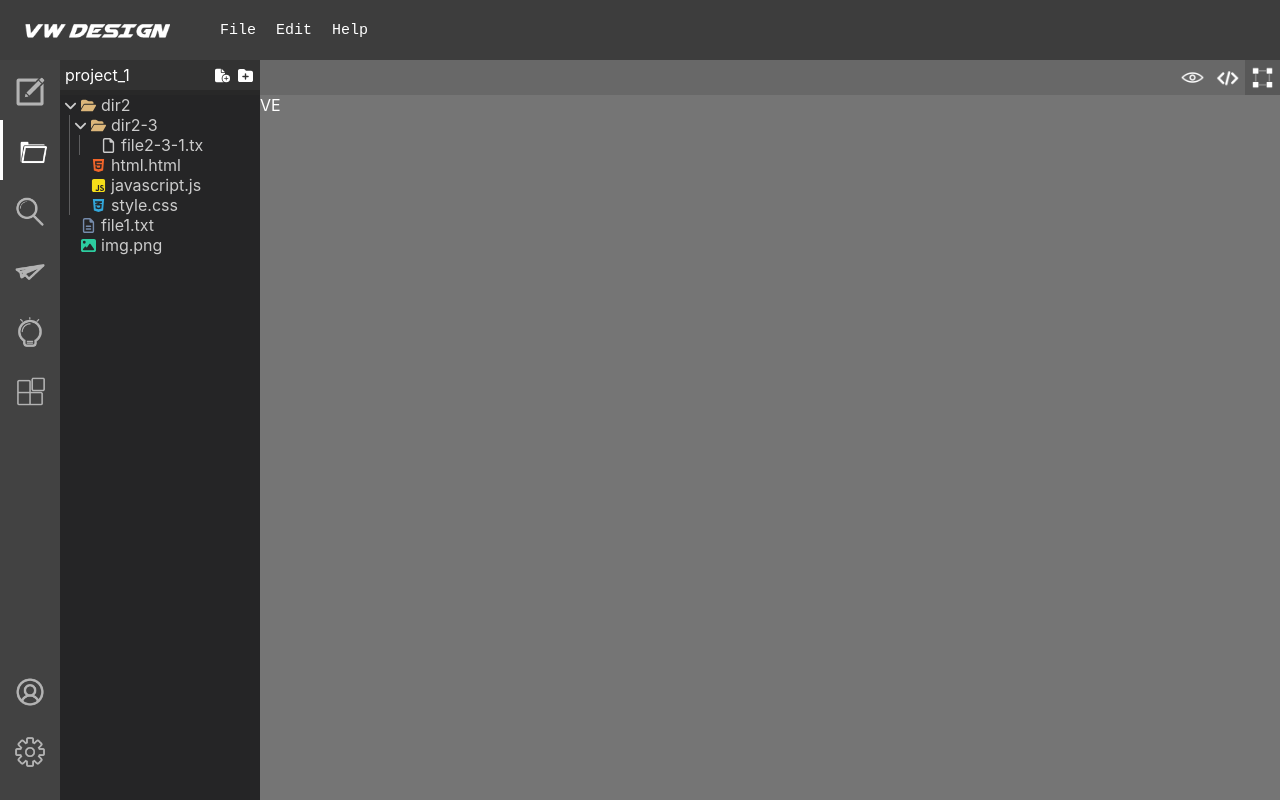
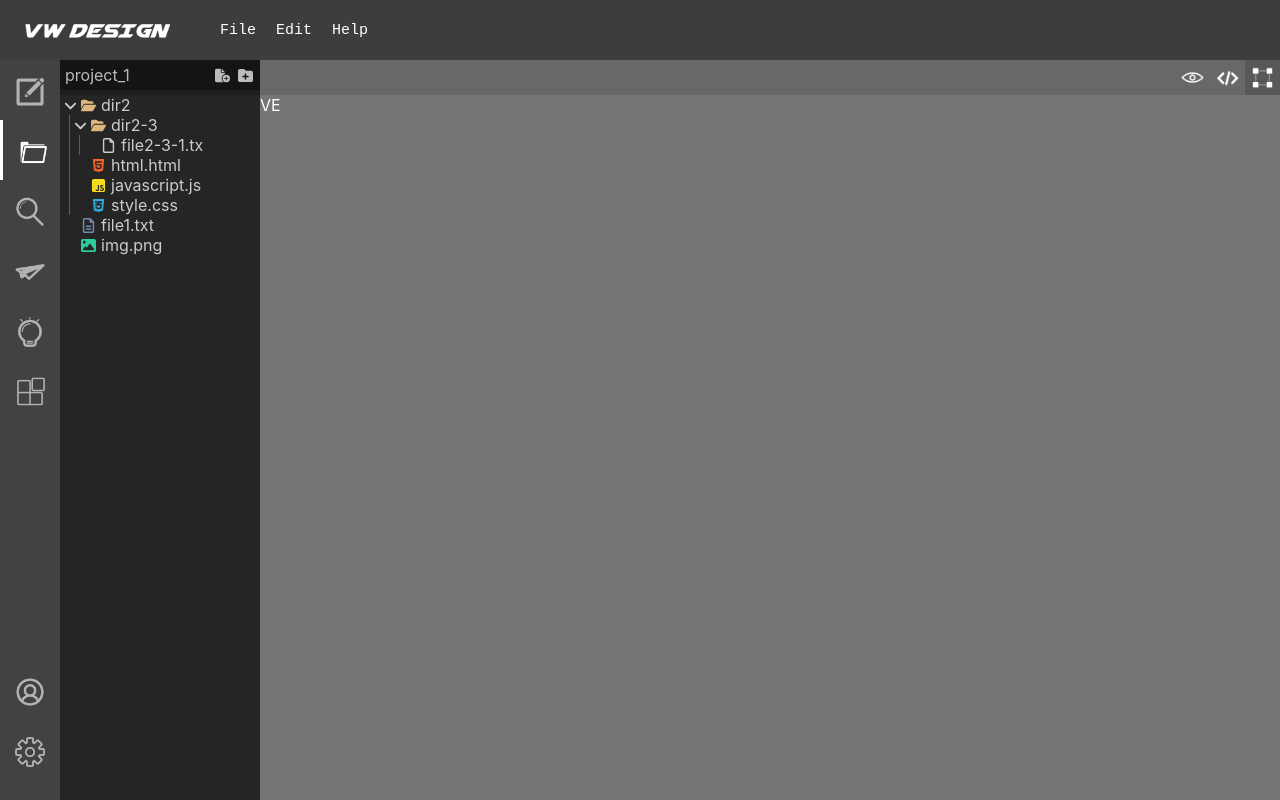
Before and after one commit to alsk1369854/vw_design, a React (Create React App) app: page /Edit in a window 1280 px wide. Both pictures are taken after a click on the element 30 px from the left and 150 px from the top of the page. Built offline with nearby package versions, Linux system fonts and the light colour scheme.

Commit message:
update 07/29

```diff
--- a/src/components/FileManager/FileManagerTitle/index.module.scss
+++ b/src/components/FileManager/FileManagerTitle/index.module.scss
@@ -6,11 +6,14 @@
     padding: 5px;
     box-sizing: border-box;
 
-    background-color: rgb(50, 50, 50);
+    color: rgb(187, 187, 187);
+    // background-color: rgb(80, 80, 80);
+    background-color: rgb(20, 20, 20);
+    // background-color: rgb(50, 50, 50);
 
     border-style: solid;
     border-width: 0px 0px 5px 0px;
-    border-color: rgb(40, 40, 40);
+    border-color: rgb(30, 30, 30);
 
     & .titleBar {
         // height: 100%;
--- a/src/components/FileManager/index.module.scss
+++ b/src/components/FileManager/index.module.scss
@@ -69,7 +69,8 @@
         height: 15px;
     }
 
-    // & .fileName {}
+    & .fileName {}
+
     & .renameBar {
         position: absolute;
         z-index: 1;
@@ -95,8 +96,6 @@
             border: solid 1px rgb(190, 17, 0);
             border-bottom: 0px;
         }
-
-        & .fileName {}
     }
 
     & .renameMessage {
```
